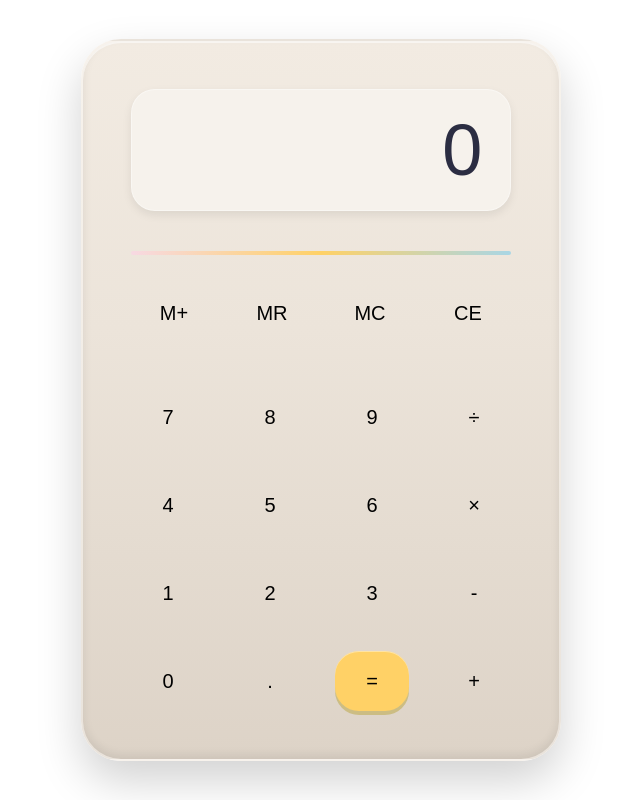
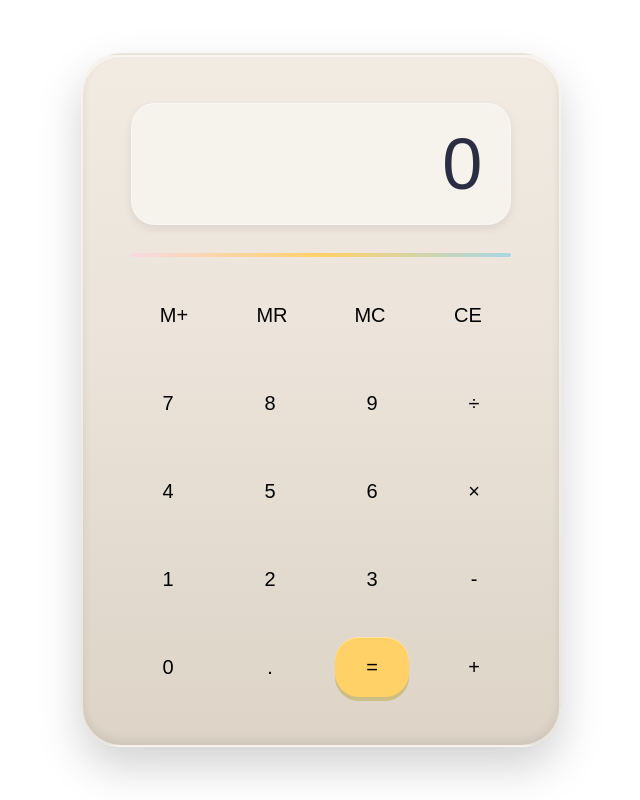
Before and after one commit to ruddycruzc/calculator-converter-weather, an Angular app: page / in a window 1280 px wide. Shown: the whole page, without its empty margins (319-959 px from the left). Built offline with nearby package versions, Linux system fonts and the light colour scheme; a web font is replaced by a local one.

Commit message:
refactor(calculator): reorganize button constants and clean up styles

```diff
--- a/src/app/features/calculator/calculator.css
+++ b/src/app/features/calculator/calculator.css
@@ -37,11 +37,6 @@
     inset 0 -4px 10px rgba(0,0,0,.08);
 }
 
-.calculator__header {
-  width: 100%;
-  margin-bottom: var(--spacing-sm);
-}
-
 .calculator__accent {
   width: 100%;
   height: 4px;
@@ -54,16 +49,8 @@
   );
 }
 
-.calculator__memory {
-  min-height: 3rem;
-  margin-bottom: var(--spacing-md);
-}
-
 .calculator__keyboard {
   width: 100%;
-  display: flex;
-  flex-direction: column;
-  gap: var(--spacing-md);
 }
 
 /*TABLET ≥ 768px*/
--- a/src/app/features/calculator/components/calculator-keyboard/calculator-keyboard.css
+++ b/src/app/features/calculator/components/calculator-keyboard/calculator-keyboard.css
@@ -6,6 +6,7 @@
   display: grid;
   grid-template-columns: repeat(4, 1fr);
   gap: var(--spacing-md);
+  width: 100%;
 
 }
 /* TABLET ≥ 768px*/
--- a/src/app/features/calculator/components/calculator-keyboard/calculator-keyboard.ts
+++ b/src/app/features/calculator/components/calculator-keyboard/calculator-keyboard.ts
@@ -1,6 +1,6 @@
 import { Component, output } from '@angular/core';
 import { CalculatorButtonComponent } from '../calculator-button/calculator-button';
-import { CALCULATOR_BUTTONS } from '../../constants/calculator-buttons';
+import { CALCULATOR_BUTTONS } from '../../constants/calculator-buttons.constants';
 import { CalculatorButtonConfig } from '../../models/calculator-button-config.interface';
 
 @Component({
--- a/src/app/features/calculator/components/memory-panel/memory-panel.ts
+++ b/src/app/features/calculator/components/memory-panel/memory-panel.ts
@@ -1,7 +1,7 @@
 import { Component, output } from '@angular/core';
 import { CalculatorButtonConfig } from '../../models/calculator-button-config.interface';
 import { CalculatorButtonComponent } from '../calculator-button/calculator-button';
-import { MEMORY_BUTTONS } from '../../constants/memory-buttons';
+import { MEMORY_BUTTONS } from '../../constants/memory-buttons.constants';
 
 @Component({
   selector: 'app-memory-panel',
```
Also changed, not shown: src/app/features/calculator/components/memory-panel/memory-panel.css (+0 -8 lines), src/app/features/calculator/constants/calculator-buttons.constants.ts (renamed from src/app/features/calculator/constants/calculator-buttons.ts), src/app/features/calculator/constants/memory-buttons.constants.ts (renamed from src/app/features/calculator/constants/memory-buttons.ts).
